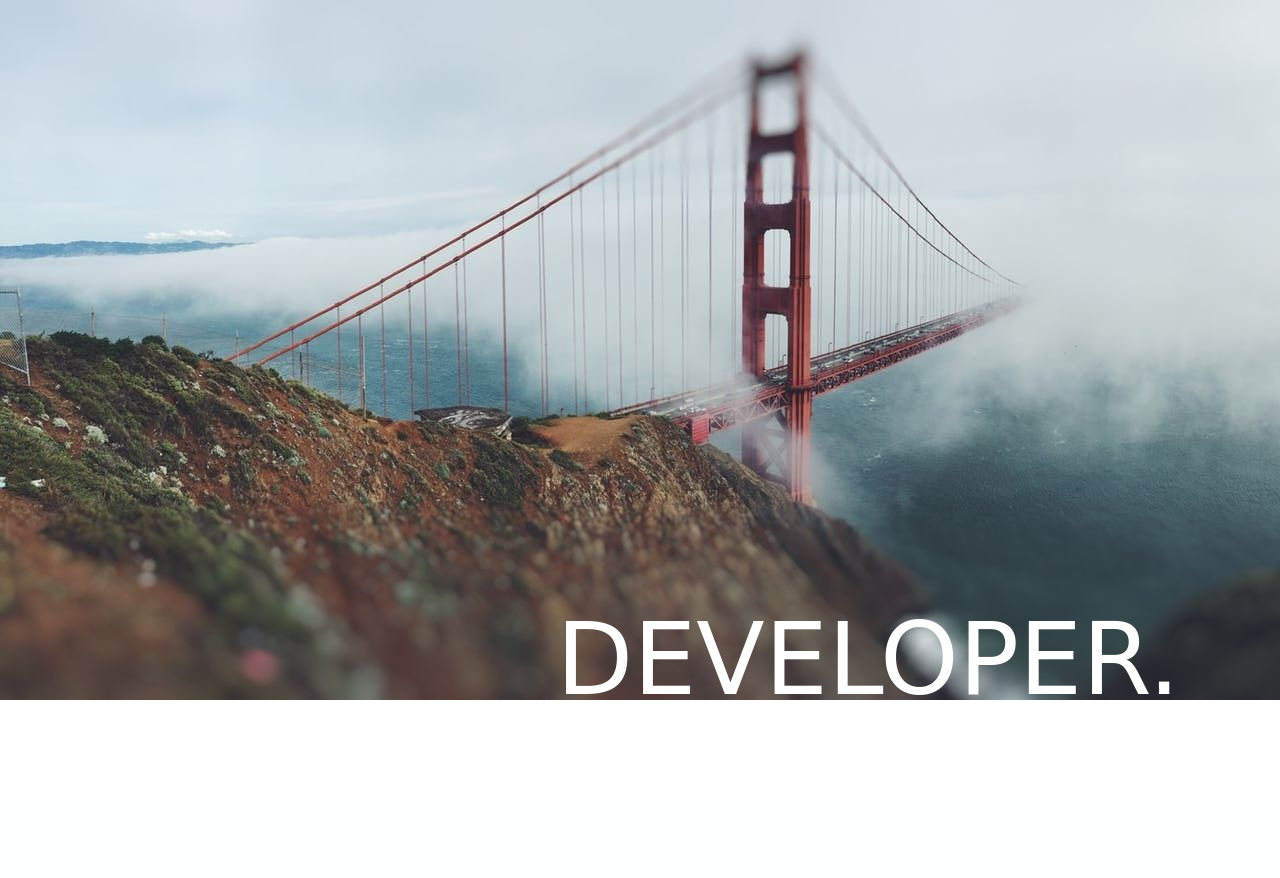
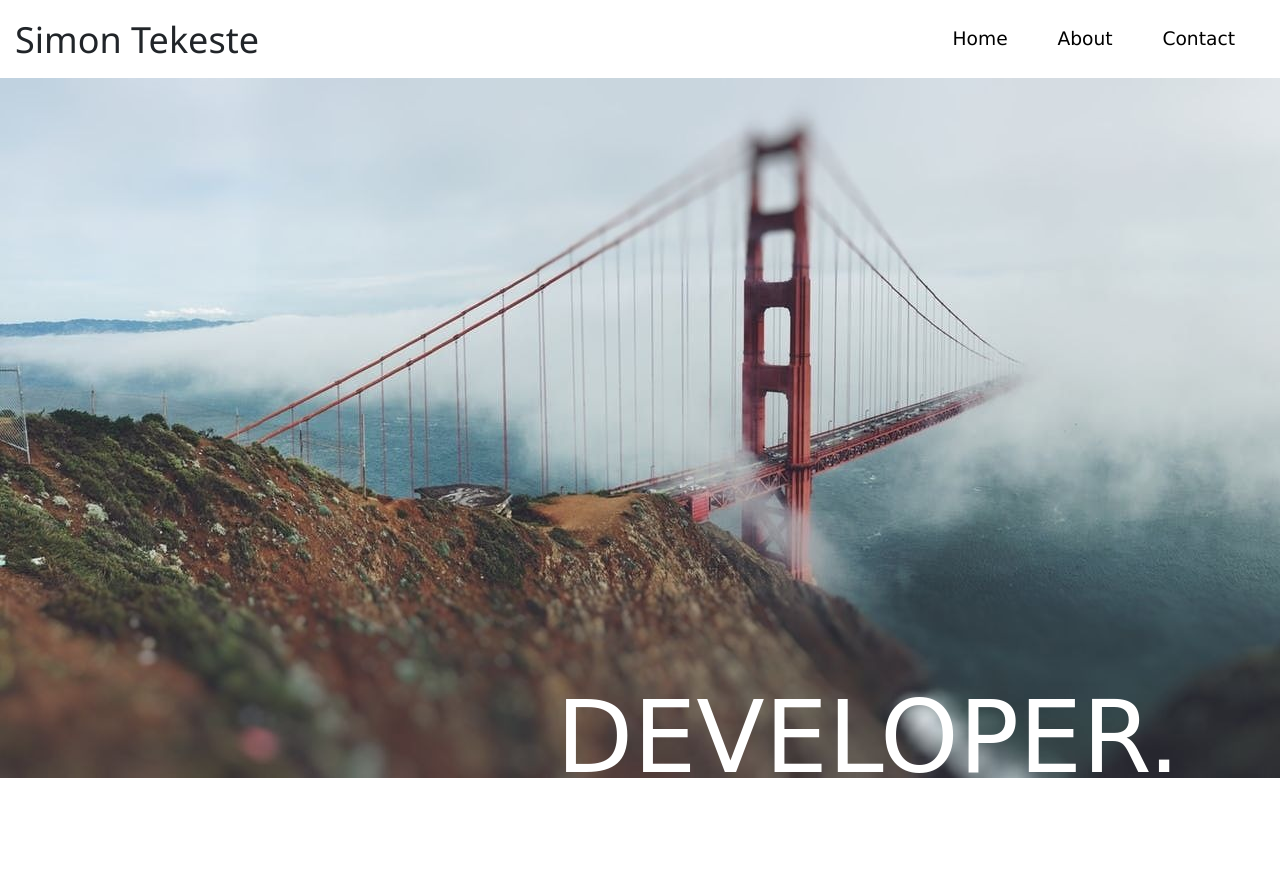
Before and after one commit to simonsaysfollow/SimonsWorld, a Django app: page / in a window 1280 px wide. Before the commit the page ends 700 px from the top, so only its background shows below. Run offline with Django 3.2, Linux system fonts and the light colour scheme; some libraries are stand-ins or nearby versions; some web fonts are replaced.

Commit message:
changing header

```diff
--- a/static/styling/cssBase.css
+++ b/static/styling/cssBase.css
@@ -1,11 +1,12 @@
 
 header {
     background-color: white;
-    position: static;
-    /* z-index: 3; */
+    position: sticky;
+    z-index: 3;
 }
 .navbar{
-    position: absolute;
+    position: static;
+
 }
 
 .nav {
@@ -35,7 +36,7 @@ header {
 }
 
 .homePage {
-    position: fixed;
+    position: absolute;
     min-width: 100%;
     min-height: 100%;
     background: url(/static/imgs/sf_life2.jpg);
```
